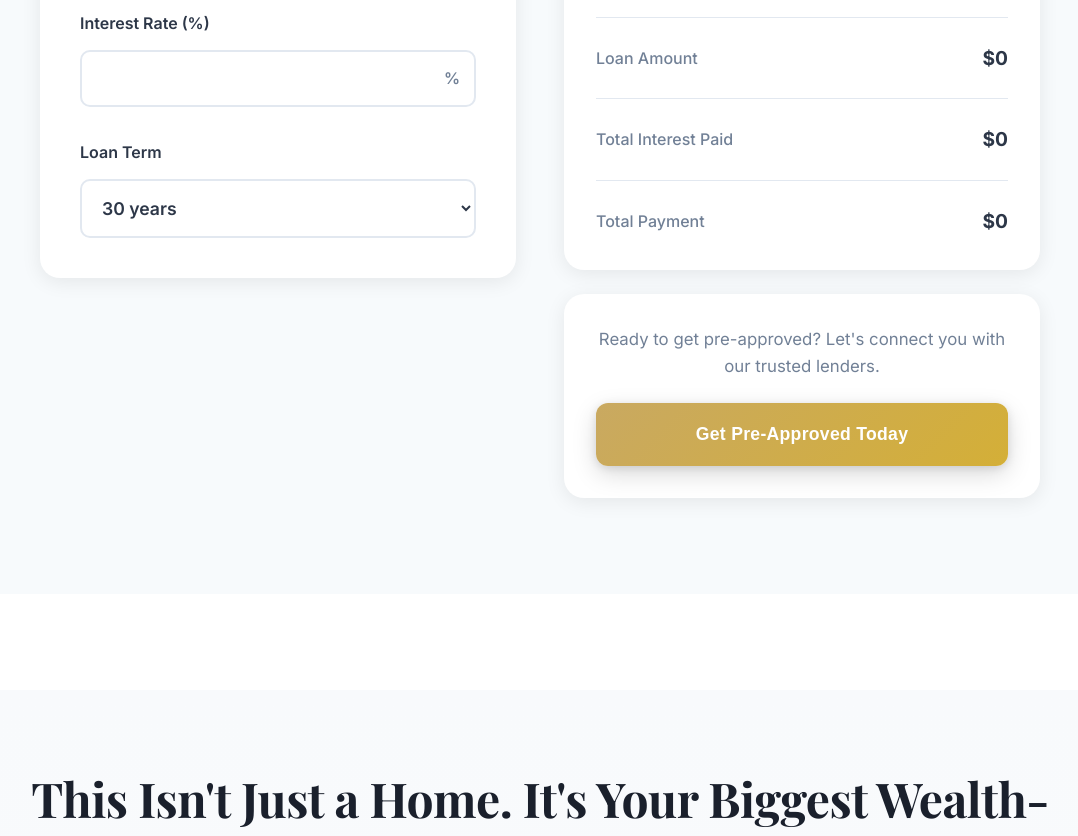
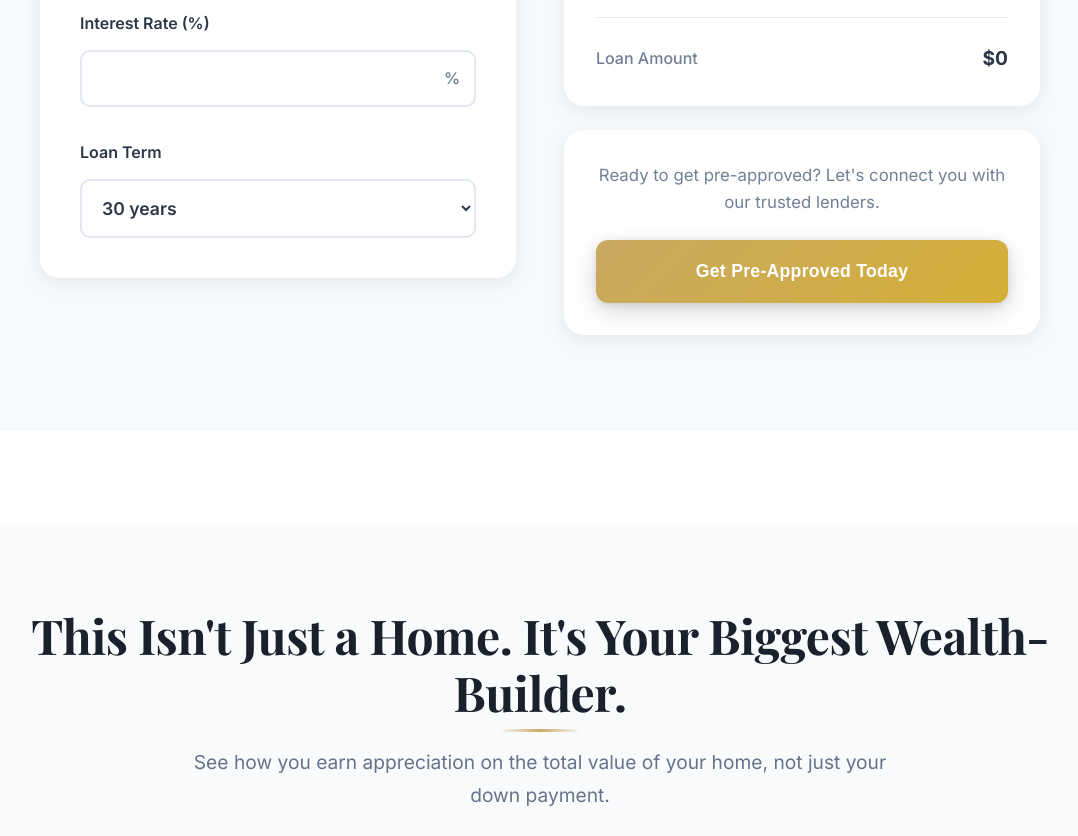
Before and after one commit to Azaiah00/homebuyerlanding, a React (Vite) app: page / in a window 1280 px wide. Shown: the part 3860-4696 px from the top of the page, without its empty margins (100-1178 px from the left). Built offline with nearby package versions, Linux system fonts and the light colour scheme.

Commit message:
Remove Total Interest Paid and Total Payment from mortgage calculator results

```diff
--- a/src/App.jsx
+++ b/src/App.jsx
@@ -479,14 +479,6 @@ function App() {
                       ? formatCurrency(parseFloat(calculatorData.homePrice) - ((parseFloat(calculatorData.homePrice) * parseFloat(calculatorData.downPaymentPercent)) / 100))
                       : '$0'}
                   </span>
-                </div>
-                <div className="result-row mobile-hide">
-                  <span className="result-label-small">Total Interest Paid</span>
-                  <span className="result-value-small">{formatCurrency(totalInterest)}</span>
-                </div>
-                <div className="result-row mobile-hide">
-                  <span className="result-label-small">Total Payment</span>
-                  <span className="result-value-small">{formatCurrency(totalPayment)}</span>
                 </div>
               </div>
 
```
